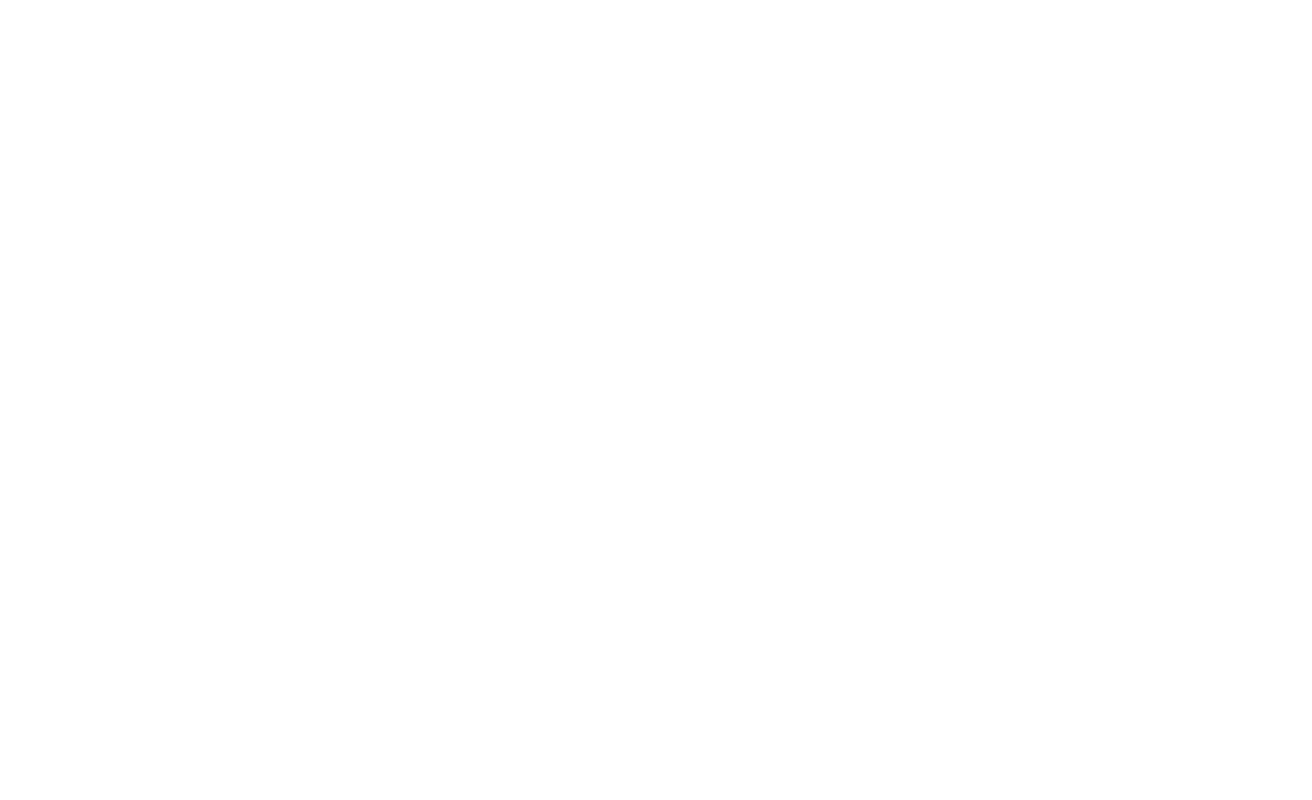
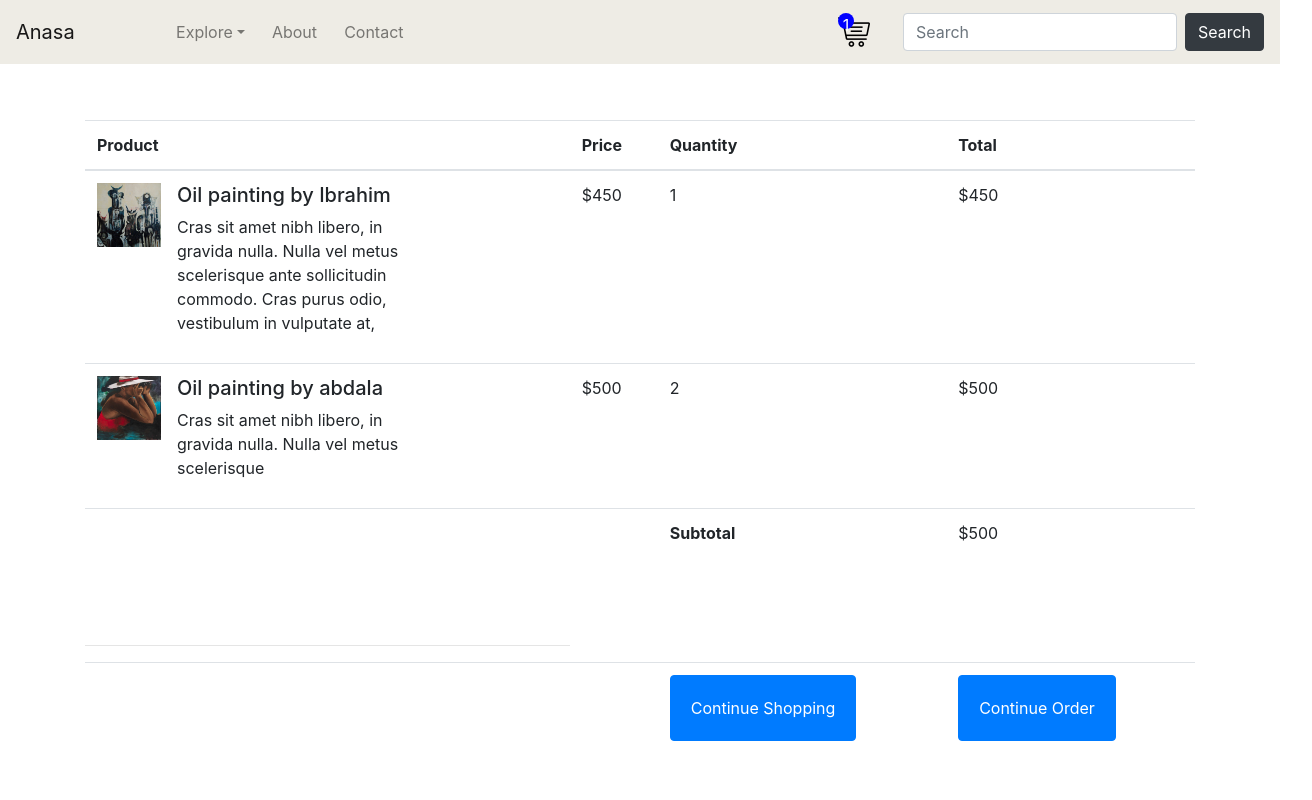
Before and after one commit to gachez/anasa-webapp-react, a React (Create React App) app: page /shopping-cart in a window 1280 px wide. Shown: the top 800 px of the page, 1312 px wide, since content can reach past the window. Built offline with nearby package versions, Linux system fonts and the light colour scheme.

Commit message:
shopping cart section

```diff
--- a/src/App.js
+++ b/src/App.js
@@ -2,6 +2,7 @@
 import {BrowserRouter, Route, Switch} from 'react-router-dom'
 import Home from './Home';
 import ProductPage from './ProductPage'
+import ShoppingCart from './ShoppingCart';
 
 const App = () =>{
 
@@ -11,6 +12,7 @@
                                  <Switch>
                                  <Route exact path={"/"} component={Home}></Route>
                                  <Route exact path={"/product-page"} component={ProductPage}></Route>
+                                 <Route exact path={"/shopping-cart"} component={ShoppingCart}></Route>
                                  </Switch>
 
             </BrowserRouter>
--- /dev/null
+++ b/src/ShoppingCart.js
@@ -0,0 +1,102 @@
+import React, {Component} from 'react'
+import Menu from './components/Menu'
+import { Table, Container,Media , Button} from 'react-bootstrap'
+import ibrahim from './images/ibrahim-al-salahi.png'
+import woman from './images/womanology.jpg'
+import Footer from './components/Footer'
+
+
+export default class ShoppingCart extends Component{
+    render(){
+        return(
+            <div className="shoping-cart">
+                <Menu />
+
+                <br /><br /><br /><br /><br />
+                {/* CART TABLE SECTION */}
+                <Container>
+                <Table responsive>
+                    <thead>
+                        <tr>
+                        <th>Product</th>
+                        <th>Price</th>
+                        <th>Quantity</th>
+                        <th>Total</th>
+                        </tr>
+                    </thead>
+                    <tbody>
+                        <tr>
+                        <td>
+                        <Media as="li">
+                            <img
+                            width={64}
+                            height={64}
+                            className="mr-3"
+                            src={ibrahim}
+                            alt="Generic placeholder"
+                            />
+                            <Media.Body>
+                            <h5>Oil painting by Ibrahim</h5>
+                            <p style={{width: '250px'}}>
+                                Cras sit amet nibh libero, in gravida nulla. Nulla vel metus scelerisque
+                                ante sollicitudin commodo. Cras purus odio, vestibulum in vulputate at,
+                            </p>
+                            </Media.Body>
+                        </Media></td>
+                        <td>$450</td>
+                        <td>1</td>
+                        <td>$450</td>
+                        </tr>
+                        <tr>
+                        <td>
+                        <Media as="li">
+                            <img
+                            width={64}
+                            height={64}
+                            className="mr-3"
+                            src={woman}
+                            alt="Generic placeholder"
+                            />
+                            <Media.Body>
+                            <h5>Oil painting by abdala</h5>
+                            <p style={{width: '250px'}}>
+                                Cras sit amet nibh libero, in gravida nulla. Nulla vel metus scelerisque
+                                </p>
+                            </Media.Body>
+                        </Media>
+                        </td>
+                        <td>$500</td>
+                        <td>2</td>
+                        <td>$500</td>
+                        </tr>
+
+                        <tr>
+                        <td>
+                        </td>
+                        <td></td>
+                        <td style={{fontWeight: 'bold'}}>Subtotal</td>
+                        <td>$500</td>
+                        </tr>
+                    </tbody>   <br /><br /><br />
+                    <hr />
+
+                    <tr>
+                        <td>
+                        </td>
+                        <td></td>
+                        <td><Button variant='primary' style={{padding: '20px'}}>Continue Shopping </Button></td>
+                        <td><Button variant='primary' style={{padding: '20px'}}>Continue Order</Button></td>
+                        </tr>
+                    </Table>
+
+
+                </Container>
+                {/* CART TABLE SECTION ENDS HERE */}
+                <br /><br />
+                {/* FOOTER SECTION */}
+                <Footer />
+
+                            </div>
+        )
+    }
+}
--- a/src/components/Footer.js
+++ b/src/components/Footer.js
@@ -11,7 +11,7 @@
             <MDBContainer fluid className="text-center text-md-left" style={{marginLeft: '2rem' }}>
               <MDBRow>
                 <MDBCol md="4">
-                  <h5 className="title">Subscribe to our Newsletter</h5>
+                  <h5 className="title" style={{color: 'white'}}>Subscribe to our Newsletter</h5>
                   <Form inline  id="form">
                 <FormControl type="text" placeholder="Subscribe" className="mr-sm-2" />
                 <Button style={{backgroundColor: 'blue', color: 'white'}}>Subscribe</Button>
@@ -19,7 +19,7 @@
                 </MDBCol>
 
                 <MDBCol md="4">
-                  <h5 className="title">Quick links</h5>
+                  <h5 className="title" style={{color: 'white'}}>Quick links</h5>
                   <ul  id="links">
                     <li className="list-unstyled">
                       <a href="#!" style={{color:'white'}}>Explore</a>
@@ -35,7 +35,7 @@
 
 
                 <MDBCol md="4">
-                  <h5 className="title">Contact details</h5>
+                  <h5 className="title" style={{color: 'white'}}>Contact details</h5>
                   <ul  id="contdets">
                     <li className="list-unstyled">
                       <a href="#!" style={{color:'white'}}>Tel: 07000000</a>
```
